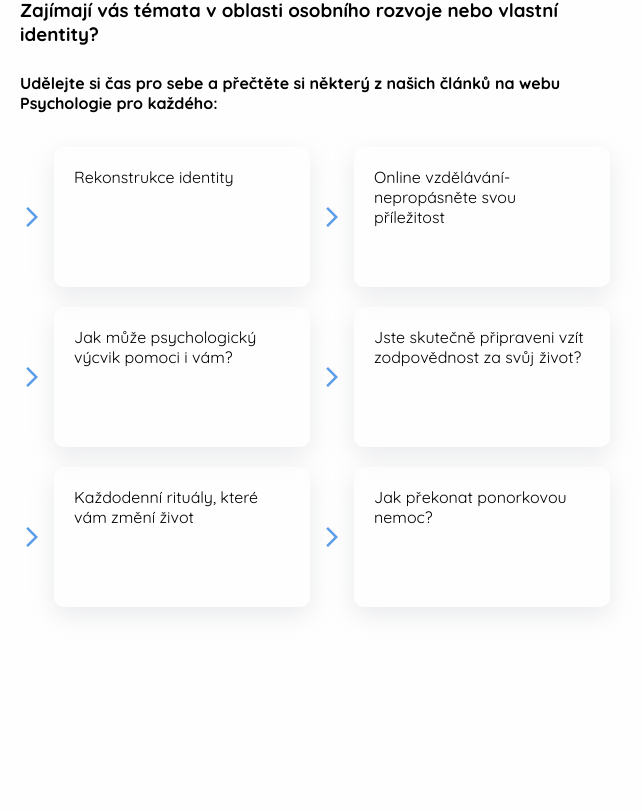
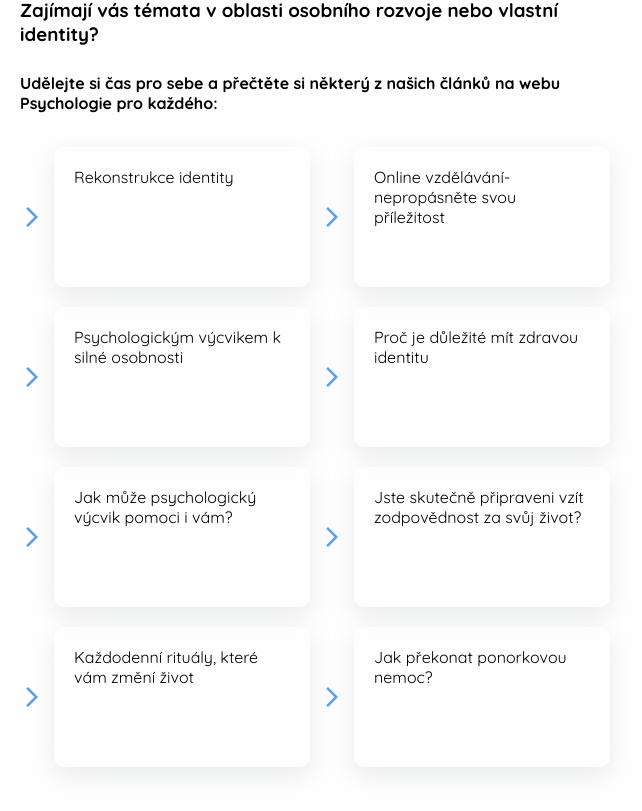
Before and after one commit to chaozek/rekonstrukceidentity, a React (Create React App) app: page / in a window 1280 px wide. Shown: the part 6293-7104 px from the top of the page, without its empty margins (0-642 px from the left). Before the commit the page ends 6976 px from the top, so only its background shows below. Built offline with nearby package versions, Linux system fonts and the light colour scheme.

Commit message:
first commit

```diff
--- a/src/components/Highlights_7.jsx
+++ b/src/components/Highlights_7.jsx
@@ -34,7 +34,10 @@ const Highlights = () => {
 
           <Ul>
             <ScrollAnimation animateIn="fadeIn">
-              <A href="#">
+              <A
+                target="_blank"
+                href="https://psychologieprokazdeho.cz/rekonstrukce-identity/"
+              >
                 <Li>
                   <ArrowForwardIosIcon style={{ color: "#5C9DE9" }} />
                   <P>Rekonstrukce identity</P>
@@ -42,7 +45,10 @@ const Highlights = () => {
               </A>
             </ScrollAnimation>
             <ScrollAnimation animateIn="fadeIn">
-              <A href="#">
+              <A
+                target="_blank"
+                href="https://psychologieprokazdeho.cz/online-vzdelavani-nepropasnete-svou-prilezitost/"
+              >
                 <Li>
                   <ArrowForwardIosIcon style={{ color: "#5C9DE9" }} />
                   <P>Online vzdělávání-nepropásněte svou příležitost</P>
@@ -50,7 +56,32 @@ const Highlights = () => {
               </A>
             </ScrollAnimation>
             <ScrollAnimation animateIn="fadeIn">
-              <A href="#">
+              <A
+                target="_blank"
+                href="https://psychologieprokazdeho.cz/andrea-gembalova-a-jarka-spolkova-psychologickym-vycvikem-k-silne-osobnosti/"
+              >
+                <Li>
+                  <ArrowForwardIosIcon style={{ color: "#5C9DE9" }} />
+                  <P>Psychologickým výcvikem k silné osobnosti</P>
+                </Li>
+              </A>
+            </ScrollAnimation>
+            <ScrollAnimation animateIn="fadeIn">
+              <A
+                target="_blank"
+                href="https://psychologieprokazdeho.cz/vojtech-kracik-proc-je-dulezite-aby-mel-obchodnik-zdravou-identitu/"
+              >
+                <Li>
+                  <ArrowForwardIosIcon style={{ color: "#5C9DE9" }} />
+                  <P> Proč je důležité mít zdravou identitu</P>
+                </Li>
+              </A>
+            </ScrollAnimation>
+            <ScrollAnimation animateIn="fadeIn">
+              <A
+                target="_blank"
+                href="https://psychologieprokazdeho.cz/vojtech-kracik-jak-muze-psychologicky-vycvik-pomoci-i-vam/"
+              >
                 <Li>
                   <ArrowForwardIosIcon style={{ color: "#5C9DE9" }} />
                   <P> Jak může psychologický výcvik pomoci i vám?</P>
@@ -58,7 +89,10 @@ const Highlights = () => {
               </A>
             </ScrollAnimation>
             <ScrollAnimation animateIn="fadeIn">
-              <A href="#">
+              <A
+                target="_blank"
+                href="https://psychologieprokazdeho.cz/jste-skutecne-pripraveni-prevzit-odpovednost-za-svuj-zivot/"
+              >
                 <Li>
                   <ArrowForwardIosIcon style={{ color: "#5C9DE9" }} />
                   <P>
@@ -68,7 +102,10 @@ const Highlights = () => {
               </A>
             </ScrollAnimation>
             <ScrollAnimation animateIn="fadeIn">
-              <A href="#">
+              <A
+                target="_blank"
+                href="https://psychologieprokazdeho.cz/kazdodenni-ritualy-ktere-vam-zmeni-zivot/"
+              >
                 <Li>
                   <ArrowForwardIosIcon style={{ color: "#5C9DE9" }} />
                   <P>Každodenní rituály, které vám změní život</P>
@@ -76,7 +113,10 @@ const Highlights = () => {
               </A>
             </ScrollAnimation>
             <ScrollAnimation animateIn="fadeIn">
-              <A href="#">
+              <A
+                target="_blank"
+                href="https://psychologieprokazdeho.cz/jak-prekonat-ponorkovou-nemoc/"
+              >
                 <Li>
                   <ArrowForwardIosIcon style={{ color: "#5C9DE9" }} />
                   <P>Jak překonat ponorkovou nemoc?</P>
```
